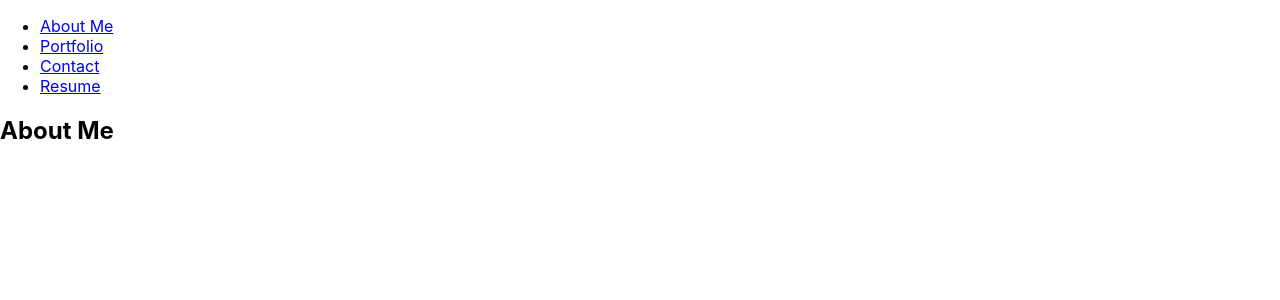
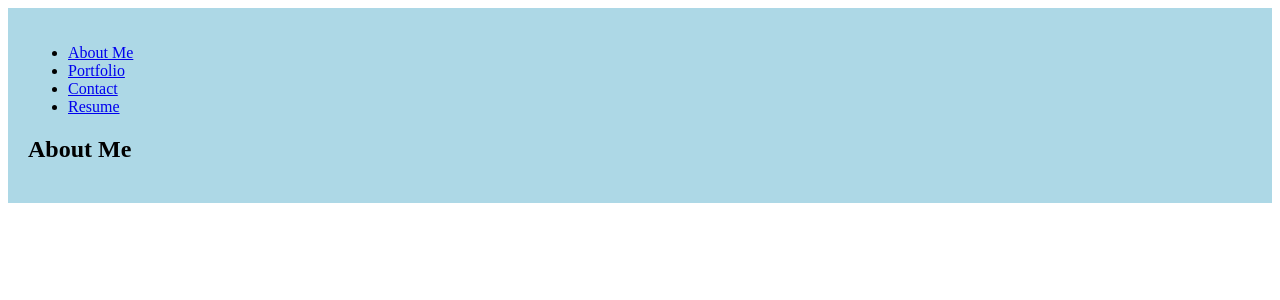
Before and after one commit to YeaItsJesus/reactingPortfolio, a React (Create React App) app: page / in a window 1280 px wide. Shown: the top 300 px of the page. Built offline with nearby package versions, Linux system fonts and the light colour scheme.

Commit message:
added style to homepage

```diff
--- a/src/index.css
+++ b/src/index.css
@@ -1,13 +1,4 @@
-body {
-  margin: 0;
-  font-family: -apple-system, BlinkMacSystemFont, 'Segoe UI', 'Roboto', 'Oxygen',
-    'Ubuntu', 'Cantarell', 'Fira Sans', 'Droid Sans', 'Helvetica Neue',
-    sans-serif;
-  -webkit-font-smoothing: antialiased;
-  -moz-osx-font-smoothing: grayscale;
+.home-screen {
+  background-color: lightblue;
+  padding: 20px;
 }
-
-code {
-  font-family: source-code-pro, Menlo, Monaco, Consolas, 'Courier New',
-    monospace;
-}
--- a/src/index.js
+++ b/src/index.js
@@ -6,9 +6,11 @@
 
 const root = ReactDOM.createRoot(document.getElementById('root'));
 root.render(
+  <div className='home-screen'>
   <React.StrictMode>
     <App />
   </React.StrictMode>
+  </div>
 );
 
 // If you want to start measuring performance in your app, pass a function
```
